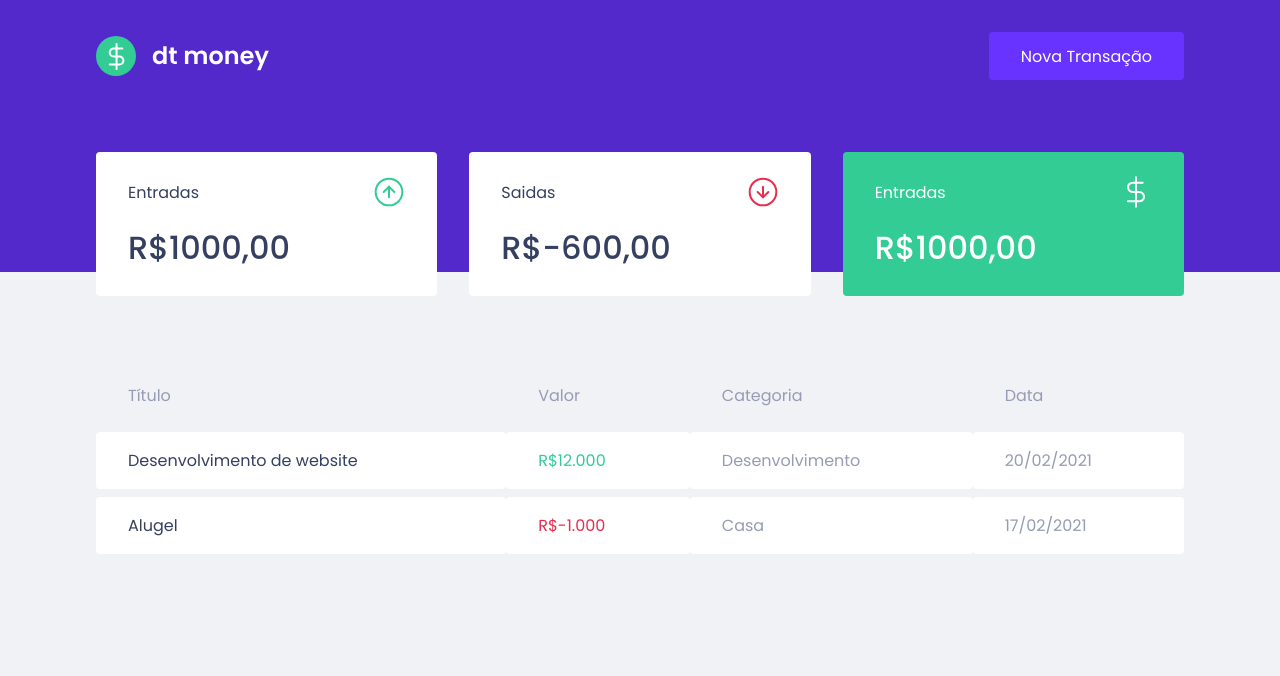
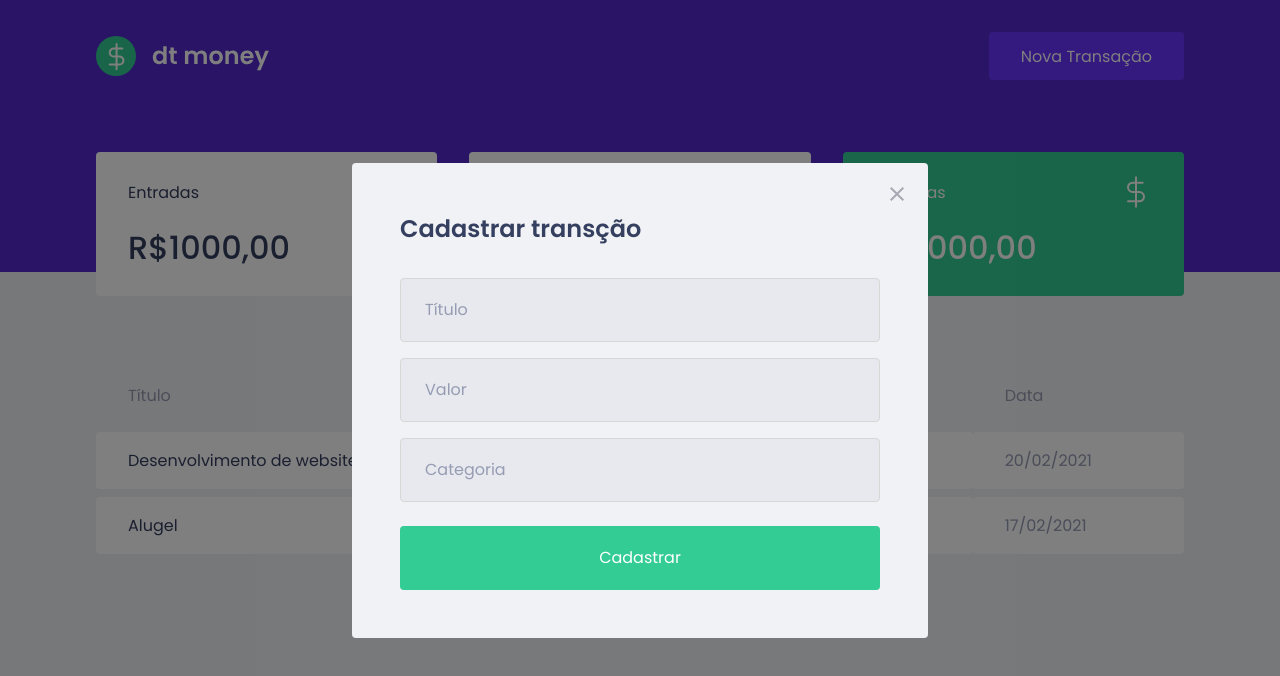
Before and after one commit to adriangvaldes/dtmoney, a React (Create React App) app: page / in a window 1280 px wide. Both pictures are taken after a click on the button "Nova Transação". Shown: the top 676 px of the page. Built offline with nearby package versions, Linux system fonts and the light colour scheme; no server answers; what miragejs would draw is missing.

Commit message:
Modal Component and functionalities

```diff
--- a/package.json
+++ b/package.json
@@ -7,6 +7,7 @@
     "miragejs": "^0.1.41",
     "react": "^17.0.1",
     "react-dom": "^17.0.1",
+    "react-modal": "^3.12.1",
     "react-scripts": "4.0.3",
     "styled-components": "^5.2.1",
     "web-vitals": "^1.0.1"
@@ -19,6 +20,7 @@
     "@types/node": "^12.0.0",
     "@types/react": "^17.0.0",
     "@types/react-dom": "^17.0.0",
+    "@types/react-modal": "^3.12.0",
     "@types/styled-components": "^5.1.9",
     "typescript": "^4.1.2"
   },
--- a/src/App.tsx
+++ b/src/App.tsx
@@ -1,13 +1,36 @@
 import { Dashboard } from "./components/Dashboard";
+import Modal from 'react-modal';
 import { Header } from "./components/Header";
+import { useState } from "react";
+
 import { GlobalStyle } from "./styles/global";
+import { NewTransactionModal } from "./components/NewTransactionModal";
+
+Modal.setAppElement('#root');
 
 export function App() {
+  const [isNewTransactionModalOpen, setIsNewTransactionModalOpen] = useState(false);
+
+  function handleOpenNewTransactionModal() {
+    setIsNewTransactionModalOpen(true);
+  }
+
+  function handleCloseNewTransactionModal() {
+    setIsNewTransactionModalOpen(false);
+  }
+
   return (
     <>
-      <Header />
+      <Header onOpenNewTransactionModal={handleOpenNewTransactionModal} />
+
       <Dashboard />
-      <GlobalStyle />
+
+      <NewTransactionModal
+        isOpen={isNewTransactionModalOpen}
+        onRequestClose={handleCloseNewTransactionModal}
+      />
+
+      <GlobalStyle/>
     </>
   );
 }
--- a/src/components/Header/index.tsx
+++ b/src/components/Header/index.tsx
@@ -1,14 +1,23 @@
+import { useState } from 'react';
+import Modal from 'react-modal';
 import logoImg from '../../assets/logo.svg'
 import { Container, Content } from './styles'
 
-export function Header () {
+interface HeaderProps {
+  onOpenNewTransactionModal: () => void;
+}
+
+export function Header ({ onOpenNewTransactionModal } : HeaderProps) {
+
   return (
     <Container>
       <Content>
         <img src={logoImg} alt="dt money"/>
-        <button type="button">
+        <button type="button" onClick={onOpenNewTransactionModal}>
           Nova Transação
         </button>
+
+
       </Content>
     </Container>
   )
--- /dev/null
+++ b/src/components/NewTransactionModal/index.tsx
@@ -0,0 +1,47 @@
+import Modal from 'react-modal';
+import { Container } from './styles';
+import closeImg from '../../assets/close.svg';
+interface NewTransactionModalProps {
+  isOpen: boolean;
+  onRequestClose: () => void;
+}
+
+export function NewTransactionModal({ isOpen, onRequestClose } : NewTransactionModalProps) {
+  return (
+    <Modal
+        isOpen={isOpen}
+        onRequestClose={onRequestClose}
+        overlayClassName="react-modal-overlay"
+        className="react-modal-content"
+      >
+        <button
+          type="button"
+          onClick={onRequestClose}
+          className="react-modal-close"
+        >
+          <img src={closeImg} alt="Fechar modal"/>
+        </button>
+        <Container>
+          <h2>Cadastrar transção</h2>
+
+          <input
+            placeholder="Título"
+          />
+
+          <input
+            type="number"
+            placeholder="Valor"
+          />
+
+          <input
+            placeholder="Categoria"
+          />
+
+          <button type="submit">
+            Cadastrar
+          </button>
+
+        </Container>
+      </Modal>
+  );
+}
--- /dev/null
+++ b/src/components/NewTransactionModal/styles.ts
@@ -0,0 +1,48 @@
+import styled from 'styled-components';
+
+export const Container = styled.form `
+  h2 {
+    color: var(--text-title);
+    font-size: 1.5rem;
+    margin-bottom: 2rem;
+  }
+
+  input {
+    width: 100%;
+    padding: 0 1.5rem;
+    height: 4rem;
+    border-radius: 0.25rem;
+
+    border: 1px solid #d7d7d7;
+    background: #e7e9ee;
+
+    font-weight: 400;
+    font-size: 1rem;
+
+    &::placeholder {
+      color: var(--text-body);
+    }
+
+    & + input {
+      margin-top: 1rem;
+    }
+  }
+
+  button[type="submit"] {
+    width: 100%;
+    padding: 0 1.5rem;
+    height: 4rem;
+    background: var(--green);
+    border: 0;
+    color: #FFF;
+    font-size: 1rem;
+    border-radius: 0.25rem;
+    margin-top: 1.5rem;
+
+    transition: filter 0.2s;
+
+    &:hover{
+      filter: brightness(0.9);
+    }
+  }
+`;
--- a/src/styles/global.ts
+++ b/src/styles/global.ts
@@ -51,4 +51,41 @@
     cursor: not-allowed;
   }
 
+  .react-modal-overlay {
+    background: rgba(0, 0, 0, 0.5);
+
+    position:fixed;
+    top: 0;
+    bottom: 0;
+    right: 0;
+    left: 0;
+
+    display: flex;
+    align-items: center;
+    justify-content: center
+  }
+
+  .react-modal-content {
+    width: 100%;
+    max-width: 576px;
+    background: var(--background);
+    padding: 3rem;
+    position: relative;
+    border-radius: 0.25rem;
+  }
+
+  .react-modal-close {
+    position: absolute;
+    right: 1.5rem;
+    top: 1.5rem;
+    border: 0;
+    background: transparent;
+
+    transition: filter 0.2s;
+
+    &:hover{
+      filter: brightness(0.8);
+    }
+  }
+
 `
```
Also changed, not shown: 1 other file (tests, documents, lock files or other folders).
